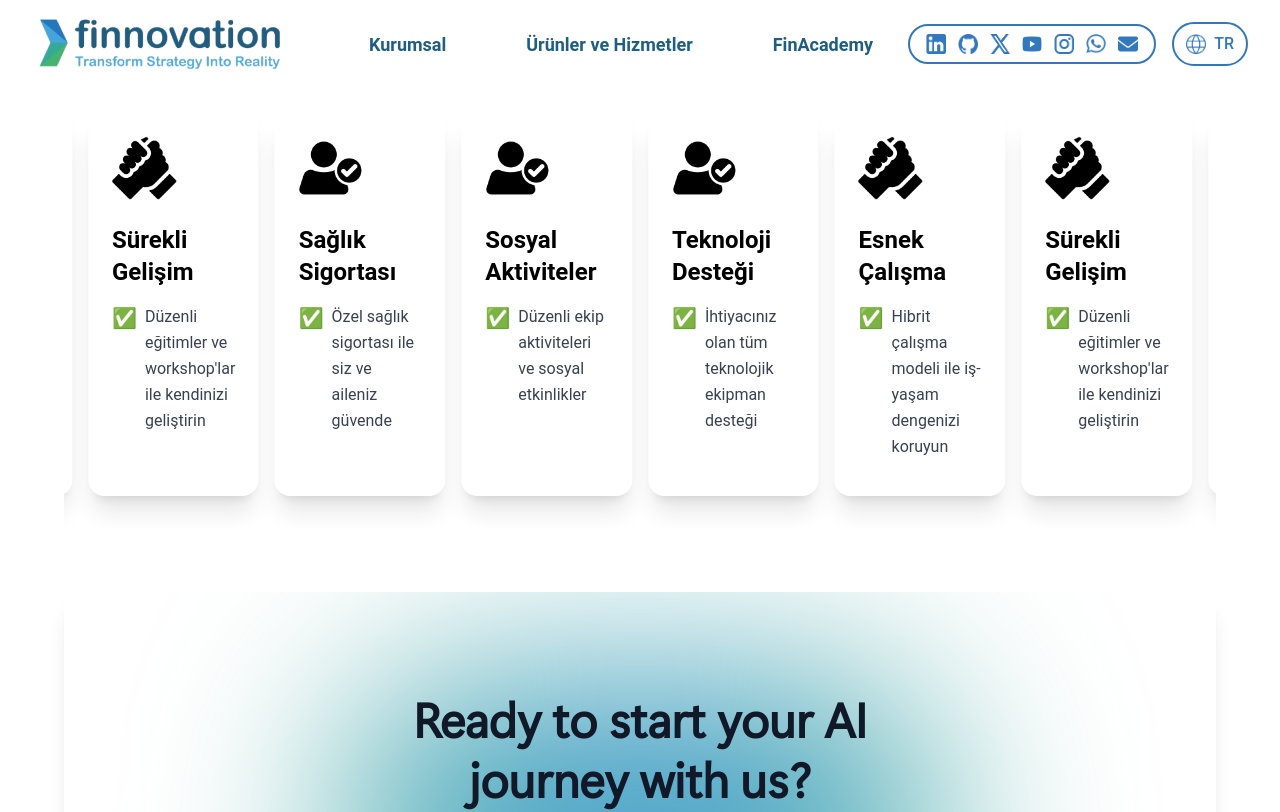
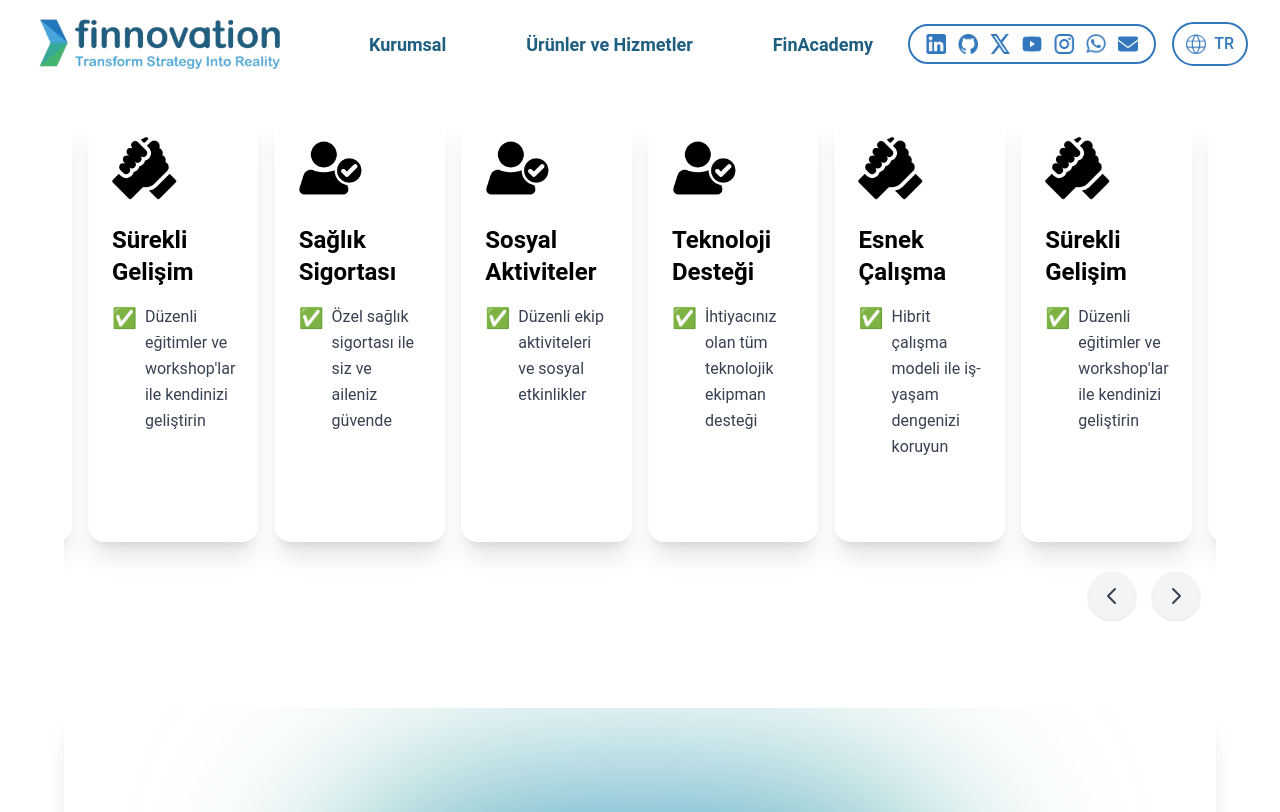
Before and after one commit to aliz1369/finnovation-website, a React (Vite) app: page /project in a window 1280 px wide. Shown: the top 812 px of the page. Built offline with nearby package versions, Linux system fonts and the light colour scheme.

Commit message:
fix card slider

```diff
--- a/src/components/CardSlider.tsx
+++ b/src/components/CardSlider.tsx
@@ -69,10 +69,10 @@ const CardSlider: React.FC<SliderProps> = ({
         {sliderDatas.concat(sliderDatas).map((item, index) => (
           <div
             key={index}
-            className="flex-shrink-0 px-2 h-96"
+            className="flex-shrink-0 px-2 h-[500px]"
             style={{ width: `${100 / cardsPerView}%` }}
           >
-            <div className="bg-white shadow-xl rounded-2xl p-6 flex flex-col items-start text-left h-96 w-full">
+            <div className="bg-white shadow-xl rounded-2xl p-6 flex flex-col items-start text-left h-[430px] w-full">
               <img
                 src={item.icon}
                 alt={item.title}
@@ -87,6 +87,48 @@ const CardSlider: React.FC<SliderProps> = ({
           </div>
         ))}
       </div>
+
+      <div className="absolute bottom-6 right-4 flex space-x-4 z-10">
+        <button
+          onClick={prevSlide}
+          className="w-12 h-12 bg-gray-100 rounded-full flex items-center justify-center shadow hover:shadow-lg hover:bg-gray-200 transform hover:scale-110 transition-all"
+        >
+          <svg
+            className="w-6 h-6 text-gray-700"
+            xmlns="http://www.w3.org/2000/svg"
+            viewBox="0 0 24 24"
+            fill="none"
+            stroke="currentColor"
+          >
+            <path
+              strokeLinecap="round"
+              strokeLinejoin="round"
+              strokeWidth="2"
+              d="M15 19l-7-7 7-7"
+            />
+          </svg>
+        </button>
+
+        <button
+          onClick={nextSlide}
+          className="w-12 h-12 bg-gray-100 rounded-full flex items-center justify-center shadow hover:shadow-lg hover:bg-gray-200 transform hover:scale-110 transition-all"
+        >
+          <svg
+            className="w-6 h-6 text-gray-700"
+            xmlns="http://www.w3.org/2000/svg"
+            viewBox="0 0 24 24"
+            fill="none"
+            stroke="currentColor"
+          >
+            <path
+              strokeLinecap="round"
+              strokeLinejoin="round"
+              strokeWidth="2"
+              d="M9 19l7-7-7-7"
+            />
+          </svg>
+        </button>
+      </div>
     </div>
   );
 };
--- a/src/pages/AboutUsPage.tsx
+++ b/src/pages/AboutUsPage.tsx
@@ -105,7 +105,7 @@ const AboutPage: React.FC = () => {
           </div>
         </section>
 
-        <section className="max-w-6xl mx-auto py-16 bg-white">
+        <section className="max-w-6xl mx-auto py-16 bg-white px-6 md:px-0">
           <div className="flex flex-col items-center md:items-start">
             {/* RIGHT COLUMN */}
             <div className="max-w-4xl mx-auto md:mx-0">
--- a/src/pages/ValuesPage.tsx
+++ b/src/pages/ValuesPage.tsx
@@ -157,42 +157,6 @@ const ValuesPage: React.FC = () => {
 
       <section className="bg-white py-16">
         <CardSlider isScrollable={true} cardPerView={3} sliderDatas={values} />
-
-        {/* Custom Navigation Buttons */}
-        <div className="absolute bottom-[-60px] right-16 flex space-x-4 z-10">
-          <button className="custom-swiper-prev w-10 h-10 bg-gray-100 rounded-full flex items-center justify-center shadow hover:shadow-lg hover:bg-gray-200 transform hover:scale-110 transition-all">
-            <svg
-              className="w-6 h-6 text-gray-700"
-              xmlns="http:www.w3.org/2000/svg"
-              viewBox="0 0 24 24"
-              fill="none"
-              stroke="currentColor"
-            >
-              <path
-                strokeLinecap="round"
-                strokeLinejoin="round"
-                strokeWidth="2"
-                d="M15 19l-7-7 7-7"
-              />
-            </svg>
-          </button>
-          <button className="custom-swiper-next w-10 h-10 bg-gray-100 rounded-full flex items-center justify-center shadow hover:shadow-lg hover:bg-gray-200 transform hover:scale-110 transition-all">
-            <svg
-              className="w-6 h-6 text-gray-700"
-              xmlns="http:www.w3.org/2000/svg"
-              viewBox="0 0 24 24"
-              fill="none"
-              stroke="currentColor"
-            >
-              <path
-                strokeLinecap="round"
-                strokeLinejoin="round"
-                strokeWidth="2"
-                d="M9 19l7-7-7-7"
-              />
-            </svg>
-          </button>
-        </div>
       </section>
     </MainLayout>
   );
```
